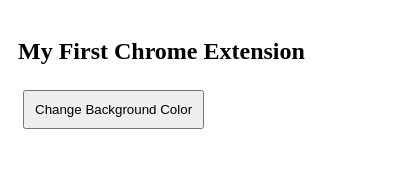
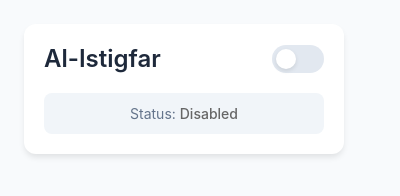
Before and after one commit to wowdevapp/isstighfare-ext, a browser extension: page popup.html in a window 400 px wide. Drawn offline with Linux system fonts and the light colour scheme.

Commit message:
ui enhancement

```diff
--- a/popup.html
+++ b/popup.html
@@ -2,23 +2,116 @@
 <html>
 
 <head>
-    <title>My Extension</title>
+    <title>Istigfar</title>
     <style>
         body {
-            width: 300px;
-            padding: 10px;
+            width: 320px;
+            padding: 24px;
+            font-family: 'Inter', system-ui, -apple-system, sans-serif;
+            background: #f8fafc;
+            margin: 0;
         }
 
-        button {
-            margin: 5px;
-            padding: 10px;
+        .container {
+            background: white;
+            padding: 20px;
+            border-radius: 12px;
+            box-shadow: 0 4px 6px -1px rgb(0 0 0 / 0.1);
+        }
+
+        .header {
+            display: flex;
+            justify-content: space-between;
+            align-items: center;
+            margin-bottom: 20px;
+        }
+
+        h2 {
+            margin: 0;
+            color: #1e293b;
+            font-size: 1.5rem;
+            font-weight: 600;
+        }
+
+        /* Enhanced toggle switch */
+        .switch {
+            position: relative;
+            display: inline-block;
+            width: 52px;
+            height: 28px;
+        }
+
+        .switch input {
+            opacity: 0;
+            width: 0;
+            height: 0;
+        }
+
+        .slider {
+            position: absolute;
+            cursor: pointer;
+            top: 0;
+            left: 0;
+            right: 0;
+            bottom: 0;
+            background-color: #e2e8f0;
+            transition: all 0.4s cubic-bezier(0.4, 0, 0.2, 1);
+            border-radius: 28px;
+        }
+
+        .slider:before {
+            position: absolute;
+            content: "";
+            height: 20px;
+            width: 20px;
+            left: 4px;
+            bottom: 4px;
+            background-color: white;
+            transition: all 0.4s cubic-bezier(0.4, 0, 0.2, 1);
+            border-radius: 50%;
+            box-shadow: 0 2px 4px rgb(0 0 0 / 0.1);
+        }
+
+        input:checked+.slider {
+            background-color: #3b82f6;
+        }
+
+        input:checked+.slider:before {
+            transform: translateX(24px);
+        }
+
+        .status {
+            margin-top: 16px;
+            text-align: center;
+            color: #64748b;
+            font-size: 0.875rem;
+            padding: 12px;
+            background: #f1f5f9;
+            border-radius: 8px;
+            transition: color 0.3s ease;
+        }
+
+        #statusText {
+            font-weight: 500;
+        }
+
+        #statusText.active {
+            color: #3b82f6;
         }
     </style>
 </head>
 
 <body>
-    <h2>My First Chrome Extension</h2>
-    <button id="changeColor">Change Background Color</button>
+    <div class="container">
+        <div class="header">
+            <h2>Al-Istigfar</h2>
+            <label class="switch">
+                <input type="checkbox" id="toggleExtension">
+                <span class="slider"></span>
+            </label>
+        </div>
+        <div class="status">Status: <span id="statusText">Disabled</span></div>
+    </div>
     <script src="popup.js"></script>
 </body>
 
--- a/popup.js
+++ b/popup.js
@@ -1,20 +1,49 @@
-// Function to generate random color and change background
-function setPageBackgroundColor() {
-    document.body.style.backgroundColor = '#' + Math.floor(Math.random() * 16777215).toString(16);
-}
+// Store the extension state in chrome.storage
+document.addEventListener('DOMContentLoaded', function () {
+    const toggleSwitch = document.getElementById('toggleExtension');
+    const statusText = document.getElementById('statusText');
+    const changeColorBtn = document.getElementById('changeColor');
 
-// Add click event listener to the button
-document.getElementById('changeColor').addEventListener('click', async () => {
-    // Get the active tab
-    let [tab] = await chrome.tabs.query({ active: true, currentWindow: true });
+    // Load saved state
+    chrome.storage.sync.get(['extensionEnabled'], function (result) {
+        toggleSwitch.checked = result.extensionEnabled ?? false;
+        updateStatus(result.extensionEnabled ?? false);
+    });
 
-    // Execute the script in the active tab
-    try {
-        await chrome.scripting.executeScript({
-            target: { tabId: tab.id },
-            func: setPageBackgroundColor
+    // Toggle switch handler
+    toggleSwitch.addEventListener('change', function () {
+        const isEnabled = toggleSwitch.checked;
+
+        // Save state to chrome.storage
+        chrome.storage.sync.set({ extensionEnabled: isEnabled }, function () {
+            updateStatus(isEnabled);
+
+            // Notify the background script about the state change
+            chrome.runtime.sendMessage({
+                action: 'toggleExtension',
+                enabled: isEnabled
+            });
         });
-    } catch (err) {
-        console.error(`Failed to execute script: ${err}`);
+    });
+
+    // Change color button handler
+    changeColorBtn.addEventListener('click', function () {
+        if (!toggleSwitch.checked) {
+            alert('Please enable the extension first!');
+            return;
+        }
+
+        chrome.tabs.query({ active: true, currentWindow: true }, function (tabs) {
+            chrome.tabs.sendMessage(tabs[0].id, {
+                action: 'changeColor',
+                color: '#' + Math.floor(Math.random() * 16777215).toString(16)
+            });
+        });
+    });
+
+    function updateStatus(enabled) {
+        statusText.textContent = enabled ? 'Enabled' : 'Disabled';
+        statusText.style.color = enabled ? '#2196F3' : '#666';
+        changeColorBtn.style.opacity = enabled ? '1' : '0.5';
     }
 });
```
Also changed, not shown: background.js (+40 -5 lines), README.md, manifest.json, 2 other files.
